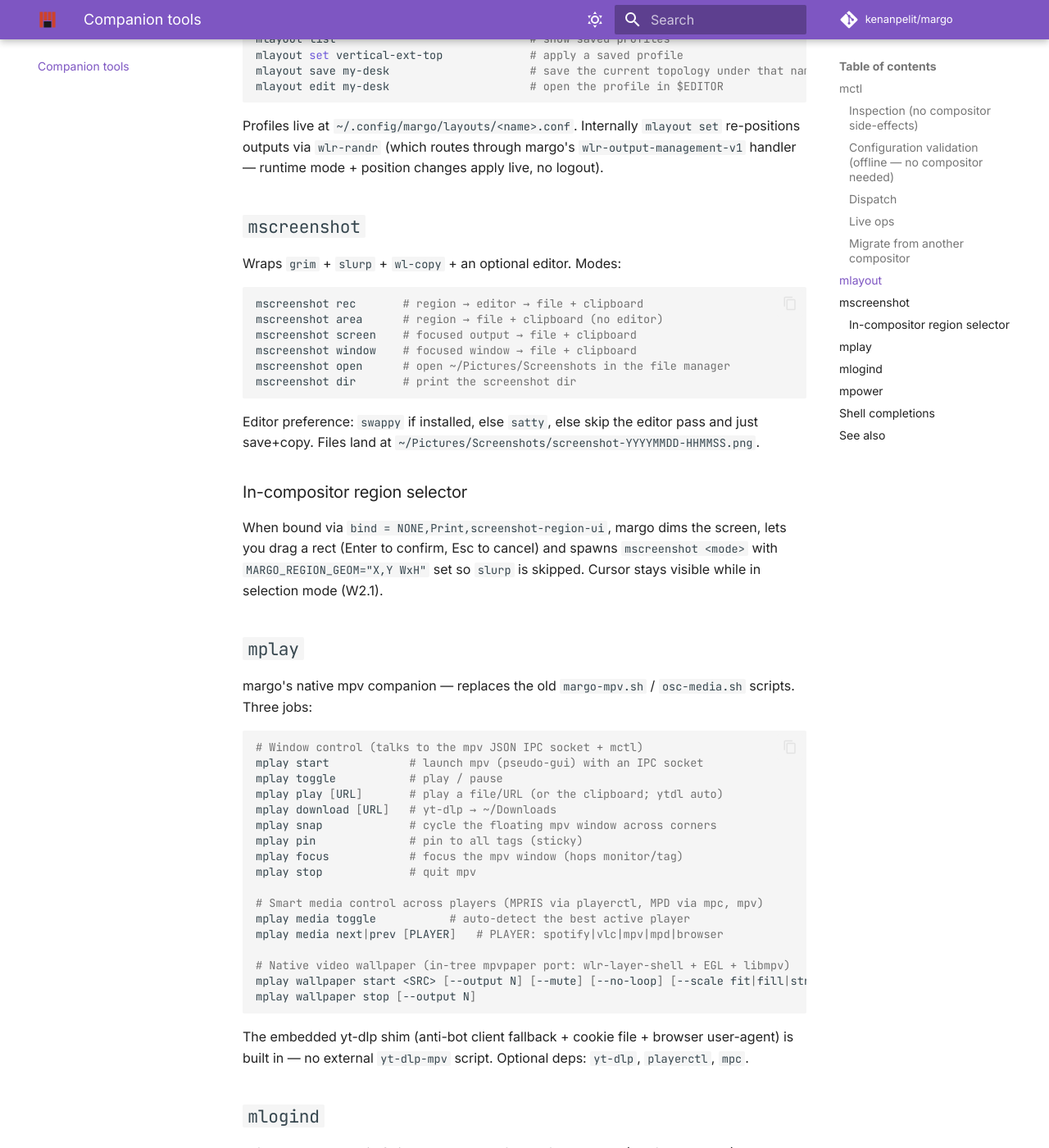
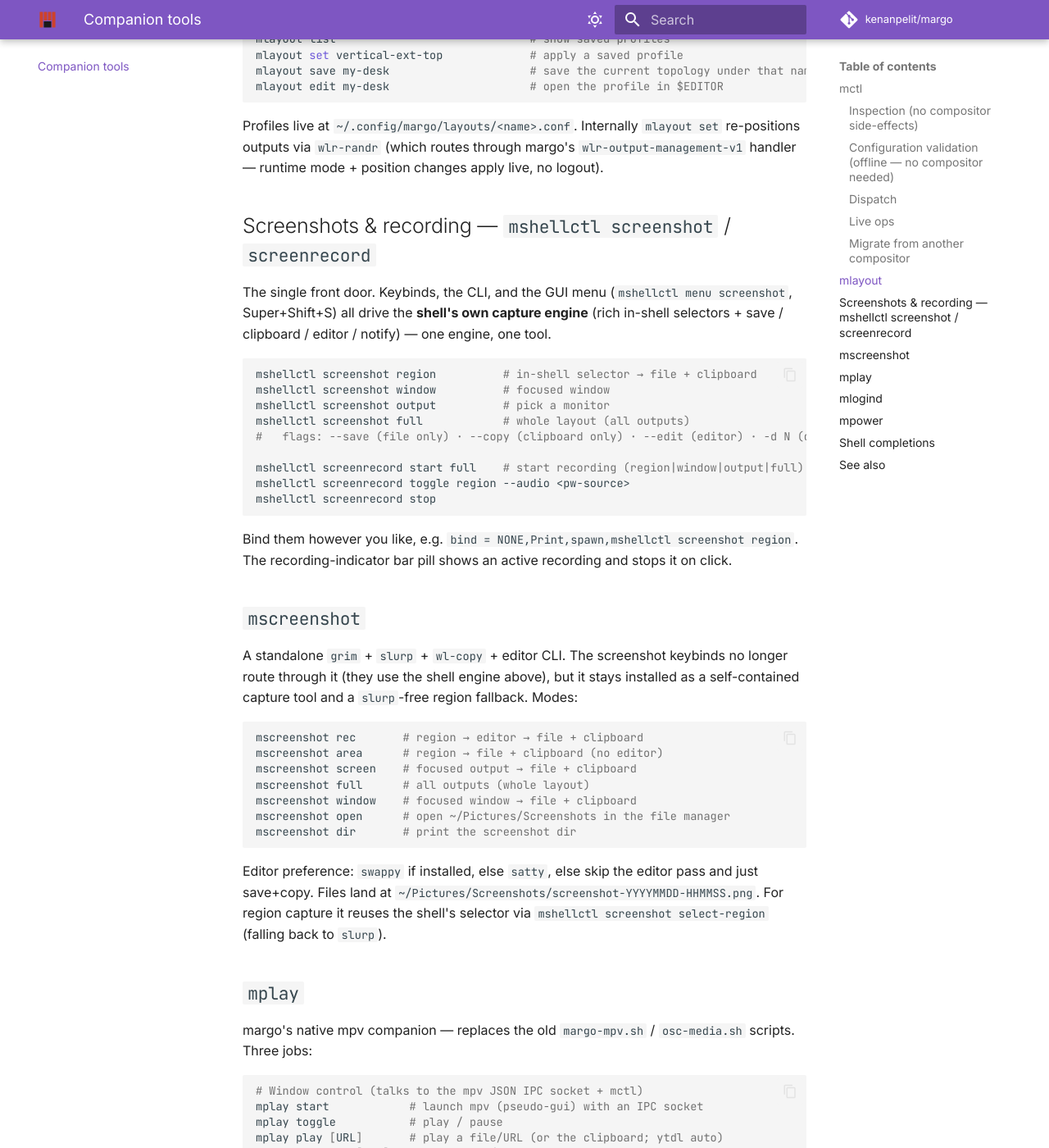
Before and after one commit to kenanpelit/margo, an MkDocs documentation site: the page built from docs/companion-tools.md, in a window 1280 px wide and 1400 px high, scrolled down 2133 px. Shown: the whole window at 82% size. Built offline with MkDocs 1.6.1 and Material for MkDocs 9.7.7, drawn with Linux system fonts in a browser that asks for light colours; comment, search, counter and statistics services are not loaded; some of the changed text lies outside the part shown.

Commit message:
test+docs: keybinds regression tests + screenshot/recording doc refresh
Tests (mshell-settings keybinds editor — the recently-changed/buggy area):
- summon_parts/new_summon round-trip, new_tag + tag_mask + is_tag_key +
  is_simple_tag_key (single vs multi-bit), is_plugin_keybind, and a
  render_binds_conf dedup regression (8 identical binds → 1) covering the
  duplicate-accumulation bug.

Docs (README + site) brought in line with the unified capture front door:
- screenshot keybinds + cheatsheet now use `mshellctl screenshot
  region|window|output|full [--save|--copy|--edit]` and `mshellctl
  screenrecord start|stop|toggle`; companion-tools gains a "Screenshots &
  recording" section and reframes `mscreenshot` as the standalone/fallback
  CLI (now with its `full` mode); configuration.md example binds updated.
- mpower CLI doc gains `mpower auto` + the resume-clears-override note.

Co-Authored-By: Claude Opus 4.8 <noreply@anthropic.com>

````diff
--- a/docs/companion-tools.md
+++ b/docs/companion-tools.md
@@ -86,24 +86,45 @@ mlayout edit my-desk                     # open the profile in $EDITOR
 
 Profiles live at `~/.config/margo/layouts/<name>.conf`. Internally `mlayout set` re-positions outputs via `wlr-randr` (which routes through margo's `wlr-output-management-v1` handler — runtime mode + position changes apply live, no logout).
 
+## Screenshots & recording — `mshellctl screenshot` / `screenrecord`
+
+The single front door. Keybinds, the CLI, and the GUI menu
+(`mshellctl menu screenshot`, Super+Shift+S) all drive the **shell's own
+capture engine** (rich in-shell selectors + save / clipboard / editor /
+notify) — one engine, one tool.
+
+```bash
+mshellctl screenshot region          # in-shell selector → file + clipboard
+mshellctl screenshot window          # focused window
+mshellctl screenshot output          # pick a monitor
+mshellctl screenshot full            # whole layout (all outputs)
+#   flags: --save (file only) · --copy (clipboard only) · --edit (editor) · -d N (delay)
+
+mshellctl screenrecord start full    # start recording (region|window|output|full)
+mshellctl screenrecord toggle region --audio <pw-source>
+mshellctl screenrecord stop
+```
+
+Bind them however you like, e.g. `bind = NONE,Print,spawn,mshellctl screenshot region`. The recording-indicator bar pill shows an active recording and stops it on click.
+
 ## `mscreenshot`
 
-Wraps `grim` + `slurp` + `wl-copy` + an optional editor. Modes:
+A standalone `grim` + `slurp` + `wl-copy` + editor CLI. The screenshot
+keybinds no longer route through it (they use the shell engine above), but
+it stays installed as a self-contained capture tool and a `slurp`-free
+region fallback. Modes:
 
 ```bash
 mscreenshot rec       # region → editor → file + clipboard
 mscreenshot area      # region → file + clipboard (no editor)
 mscreenshot screen    # focused output → file + clipboard
+mscreenshot full      # all outputs (whole layout)
 mscreenshot window    # focused window → file + clipboard
 mscreenshot open      # open ~/Pictures/Screenshots in the file manager
 mscreenshot dir       # print the screenshot dir
 ```
 
-Editor preference: `swappy` if installed, else `satty`, else skip the editor pass and just save+copy. Files land at `~/Pictures/Screenshots/screenshot-YYYYMMDD-HHMMSS.png`.
-
-### In-compositor region selector
-
-When bound via `bind = NONE,Print,screenshot-region-ui`, margo dims the screen, lets you drag a rect (Enter to confirm, Esc to cancel) and spawns `mscreenshot <mode>` with `MARGO_REGION_GEOM="X,Y WxH"` set so `slurp` is skipped. Cursor stays visible while in selection mode (W2.1).
+Editor preference: `swappy` if installed, else `satty`, else skip the editor pass and just save+copy. Files land at `~/Pictures/Screenshots/screenshot-YYYYMMDD-HHMMSS.png`. For region capture it reuses the shell's selector via `mshellctl screenshot select-region` (falling back to `slurp`).
 
 ## `mplay`
 
@@ -157,7 +178,8 @@ mpower status        # live state: power source, current profile, CPU now, thres
 mpower cycle         # manually switch to the next profile (perf → balanced → saver)
 mpower set balanced  # manually pick a profile (performance | balanced | power-saver)
 mpower pause         # suspend auto-switching (leaves the current profile)
-mpower resume
+mpower resume        # resume + clear a manual `set`/`cycle` back-off
+mpower auto          # back to fully automatic now (alias of resume)
 ```
 
 A manual `cycle` / `set` (handy on a keybind — e.g. `ctrl+alt,p`) counts as a
````
Also changed, not shown: README.md (+8 -6 lines), docs/configuration.md (+3 -3 lines), 1 other file.
